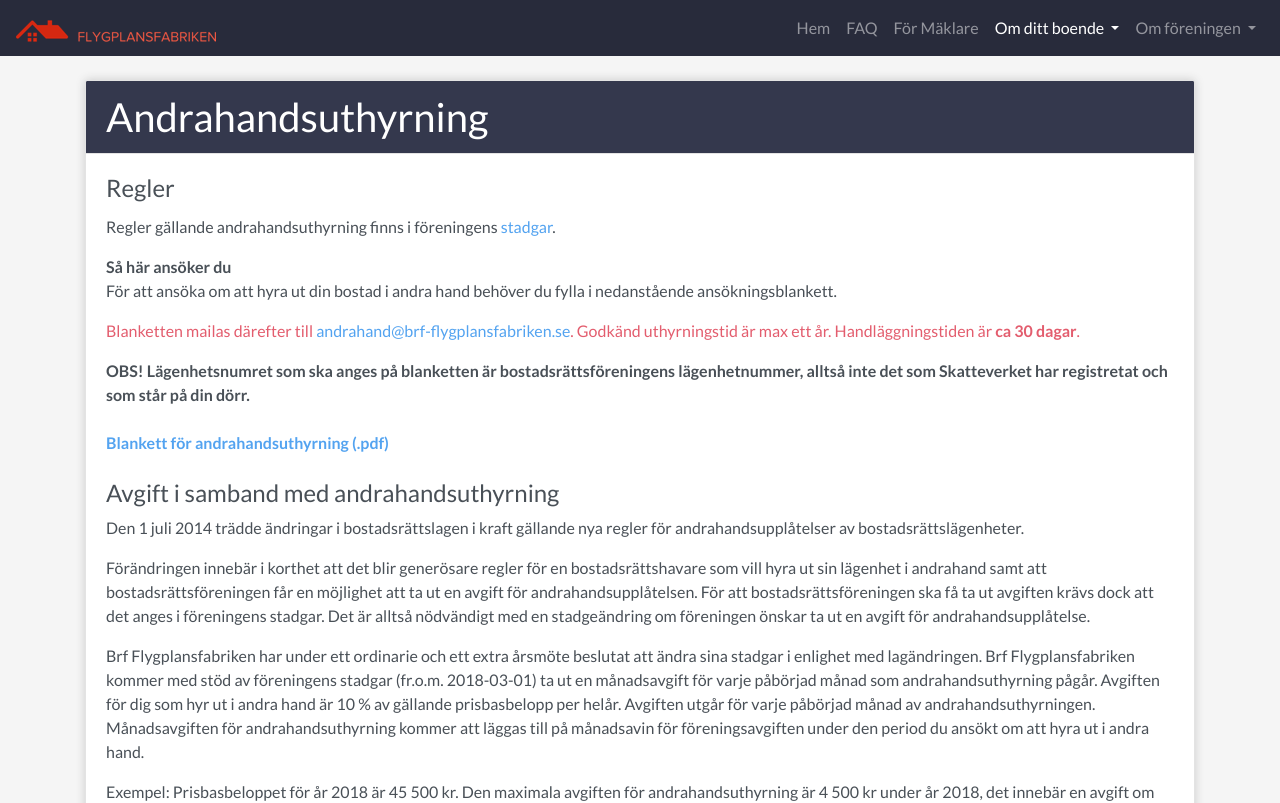
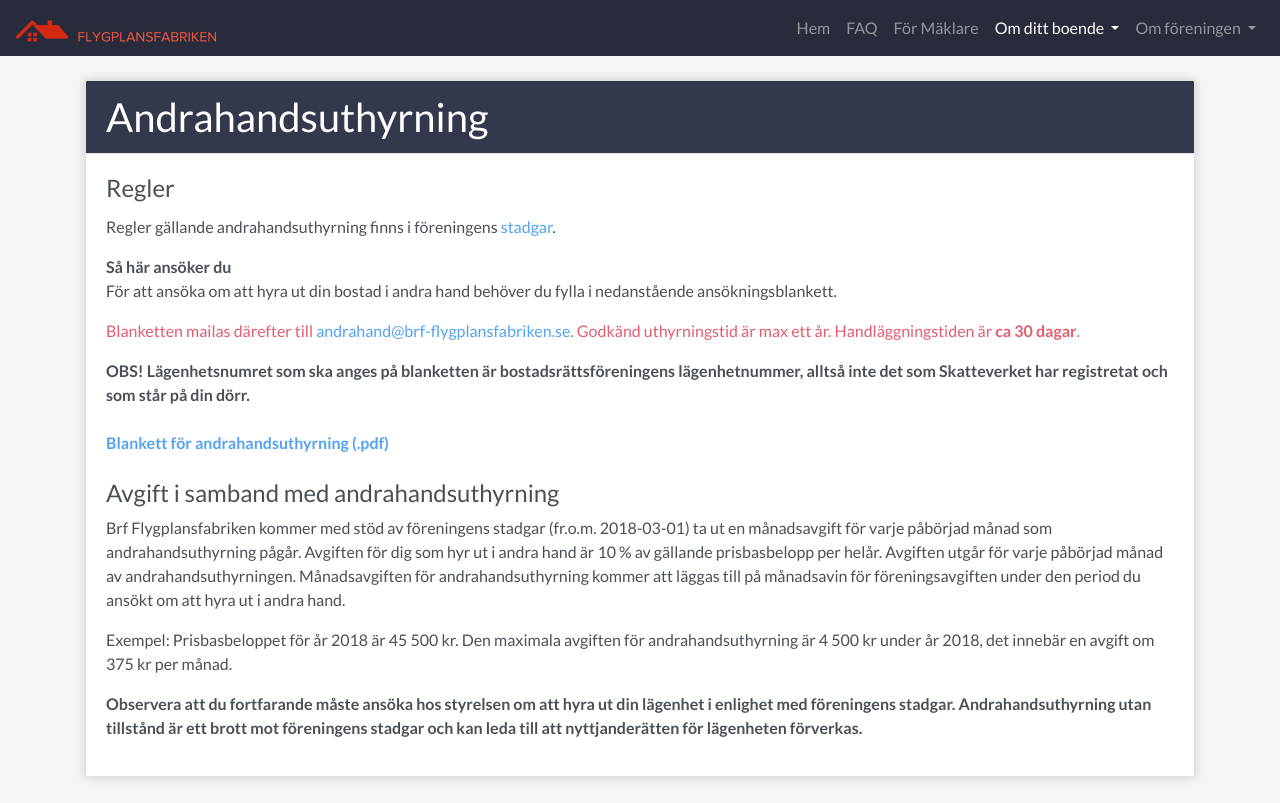
Before and after one commit to RasmusFredrikson/flygplansfabriken, an Angular app: page /#/ditt-boende/andrahandsuthyrning in a window 1280 px wide. Shown: the top 803 px of the page. Built offline with nearby package versions, Linux system fonts and the light colour scheme.

Commit message:
More updates

```diff
--- a/src/app/contacts/contacts.component.html
+++ b/src/app/contacts/contacts.component.html
@@ -95,9 +95,9 @@
           Felparkerade bilar utomhus
         </b>
         <br>
-        Kontakta Qpark
+        Kontakta Aimo Park
         <br>
-        Telefon: <a href="tel:0771-969000">0771-969000</a>
+        Telefon: <a href="tel:0771-96 90 06">0771-96 90 06</a>
         <br>
         Uppge adress, ditt telefonnummer och vad ärendet gäller, t.ex. om någon har parkerat på din plats.
       </li>
@@ -107,9 +107,9 @@
           Fel på hiss
         </b>
         <br>
-        Kontakta KONE
+        Kontakta Hissen AB
         <br>
-        Telefon: <a href="tel:020-72 20 20">020-72 20 20</a> (Dygnet runt)
+        Telefon: <a href="tel:08-6184848">08-61 84 84 8</a>
       </li>
 
       <li class="list-group-item">
--- a/src/app/faq/faq.component.html
+++ b/src/app/faq/faq.component.html
@@ -102,9 +102,9 @@
         </p>
 
         <p>
-          Kontakta genast Nomor genom nedan länk samtidigt som du informerar styrelsen.
+          Kontakta genast Anticimex samtidigt som du informerar styrelsen.
           <br>
-          <a href="https://www.nomor.se/skadeanmalan">https://www.nomor.se/skadeanmalan</a>
+          <a href="https://www.anticimex.com/sv-se/kontakta-oss">https://www.anticimex.com/sv-se/kontakta-oss</a>
         </p>
       </li>
 
@@ -130,7 +130,7 @@
         </p>
 
         <p>
-          Skicka ett mail till Fastighetsskötsel <a href="mailto:styrelse@brf-flygplansfabriken.se">(styrelse@brf-flygplansfabriken.se)</a>
+          Skicka ett mail till styrelsen <a href="mailto:styrelse@brf-flygplansfabriken.se">(styrelse@brf-flygplansfabriken.se)</a>
           och ange ditt för- och efternamn, lägenhetsnummer, telefonnummer samt mailadress.
         </p>
       </li>
@@ -197,7 +197,7 @@
           </b>
         </p>
         <p>
-          Ställ din egen bil på en annan QPARK och ring QPARKS jourtelefon <a href="tel:0771-909601">0771-909601</a>, så
+          Ställ din egen bil på en annan parkering och ring Aimo Parks jourtelefon <a href="tel:0771-96 90 06">0771-96 90 06</a>, så
           hjälper de dig.
         </p>
       </li>
@@ -209,7 +209,7 @@
           </b>
         </p>
         <p>
-          Information finns i din boendeparm.
+          Information finns i din boendepärm.
         </p>
       </li>
 
--- a/src/app/your-apartment/andrahandsuthyrning/andrahandsuthyrning.component.html
+++ b/src/app/your-apartment/andrahandsuthyrning/andrahandsuthyrning.component.html
@@ -33,21 +33,7 @@
       <h4>
         Avgift i samband med andrahandsuthyrning
       </h4>
-      <p>
-        Den 1 juli 2014 trädde ändringar i bostadsrättslagen i kraft gällande nya regler för andrahandsupplåtelser av
-        bostadsrättslägenheter.
-      </p>
-      <p>
-        Förändringen innebär i korthet att det blir generösare regler för en bostadsrättshavare som vill hyra ut sin
-        lägenhet i andrahand samt att bostadsrättsföreningen får en möjlighet att ta ut en avgift för
-        andrahandsupplåtelsen. För att bostadsrättsföreningen ska få ta ut avgiften krävs dock att det anges i
-        föreningens
-        stadgar. Det är alltså nödvändigt med en stadgeändring om föreningen önskar ta ut en avgift för
-        andrahandsupplåtelse.
-      </p>
-      <p>Brf Flygplansfabriken har under ett ordinarie och ett extra årsmöte beslutat att ändra sina stadgar i enlighet
-        med
-        lagändringen. Brf Flygplansfabriken kommer med stöd av föreningens stadgar (fr.o.m. 2018-03-01) ta ut en
+      <p>Brf Flygplansfabriken kommer med stöd av föreningens stadgar (fr.o.m. 2018-03-01) ta ut en
         månadsavgift för varje påbörjad månad som andrahandsuthyrning pågår. Avgiften för dig som hyr ut i andra hand är
         10
         % av gällande prisbasbelopp per helår. Avgiften utgår för varje påbörjad månad av andrahandsuthyrningen.
--- a/src/app/your-apartment/felanmalan/felanmalan.component.html
+++ b/src/app/your-apartment/felanmalan/felanmalan.component.html
@@ -97,9 +97,9 @@
 
       <h4 class="card-title">Fel på hiss</h4>
       <p>
-        Kontakta KONE
+        Kontakta Hissen AB
         <br>
-        Telefon: <a href="tel:020-72 20 20">020-72 20 20</a> (dygnet runt)
+        Telefon: <a href="tel:08-6184848">08-61 84 84 8</a>
       </p>
 
       <h4 class="card-title">Fel på Internet</h4>
--- a/src/app/your-apartment/forandring/forandring.component.html
+++ b/src/app/your-apartment/forandring/forandring.component.html
@@ -22,7 +22,7 @@
         SÅ HÄR ANSÖKER DU
       </h4>
       <p>
-        För att ansöka om att ändringar av din bostad behöver du fylla i nedanstående ansökningsblankett. Ansökan skickas till
+        För att ansöka om att ändringar av din bostad behöver du fylla i <a href="assets/bostadsandring.pdf">Ansökan om tillstånd för ändring i bostadsrättslägenhet</a>. Ansökan skickas till
         <a href="mailto:styrelse@brf-flygplansfabriken.se">styrelse@brf-flygplansfabriken.se</a>
       </p>
       <p>
--- a/src/app/your-apartment/parkering/parkering.component.html
+++ b/src/app/your-apartment/parkering/parkering.component.html
@@ -5,7 +5,7 @@
     <div class="card-body">
       <p>Brf Flygplansfabriken äger och förfogar över <b>21st</b> parkeringsplatser.</p>
       <h4 class="card-title">Kostnad och kösystem</h4>
-      <p>Parkeringsplatserna utomhus uthyres av föreningen till en kostnad av fn. <b>850 kr/mån</b></p>
+      <p>Parkeringsplatserna utomhus uthyres av föreningen till en kostnad av fn. <b>800 kr/mån</b></p>
       <p>
         För information om eventuellt lediga parkeringsplatser, kontakta Brf Ekonomen på
         <a href="mailto:info@brfekonomen.se">info@brfekonomen.se</a> för mer information eller för att anmäla ert
```
